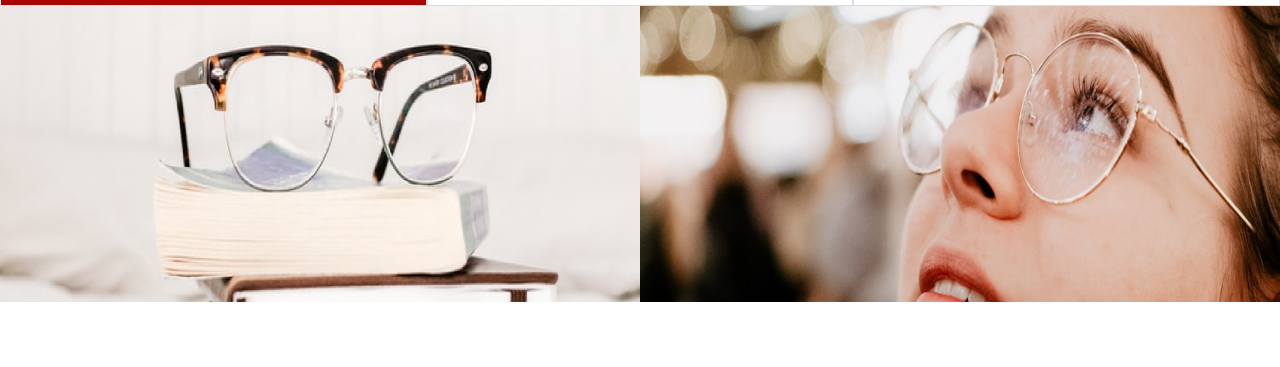
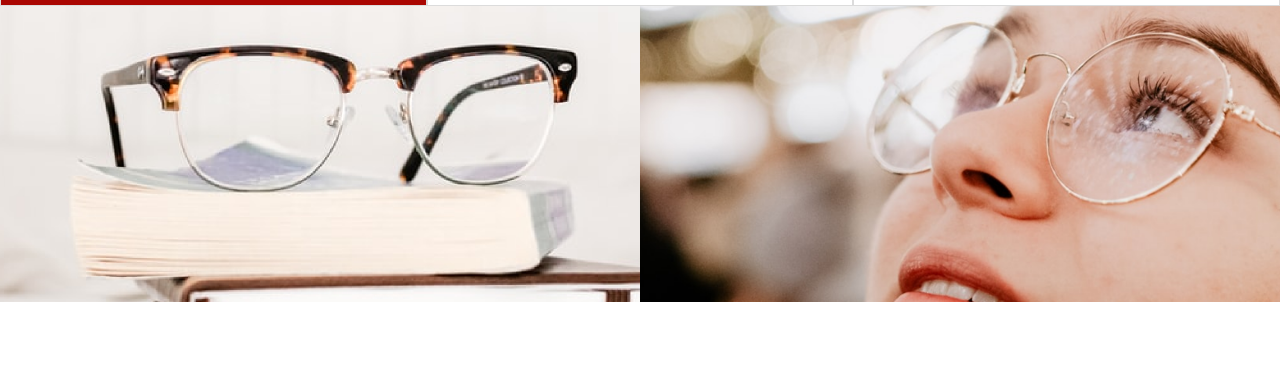
Before and after one commit to kayaribi/2024week4, a website built with Vite: page pages/product-optical.html in a window 1280 px wide. Shown: the part 92-459 px from the top of the page. Built offline with nearby package versions, Linux system fonts and the light colour scheme.

Commit message:
調整產品圖片縮放不變形

```diff
--- a/assets/scss/pages/_product-optical.scss
+++ b/assets/scss/pages/_product-optical.scss
@@ -47,9 +47,7 @@
 
     & img {
         height: 296px;
-        background-repeat: no-repeat;
-        background-position: center;
-        background-size: cover;
+        object-fit: cover;
     }
 }
 
```
